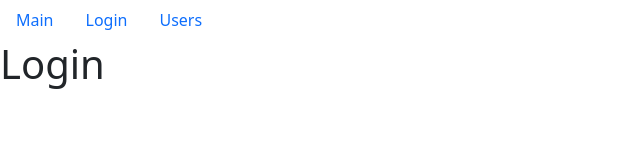
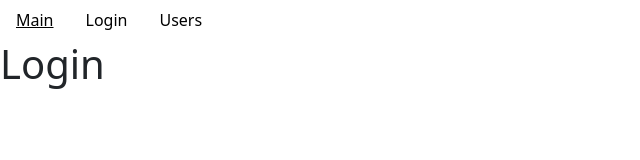
Before and after one commit to ValeryiaSharova/JJFD, a React (Create React App) app: page /login in a window 1280 px wide. Shown: the top 160 px of the page, without its empty margins (0-640 px from the left). Built offline with nearby package versions, Linux system fonts and the light colour scheme.

Commit message:
Necessary styles added.

```diff
--- a/src/styles/users.css
+++ b/src/styles/users.css
@@ -35,3 +35,24 @@ td:nth-child(3) {
 .bi {
   cursor: pointer;
 }
+
+.link {
+  text-decoration: none;
+  color: black;
+}
+
+.link:hover {
+  text-decoration: underline;
+  color: black;
+}
+
+.nav-link {
+  color: black;
+}
+
+.nav-link:hover,
+.nav-link:focus,
+.nav-link:visited {
+  color: black;
+  text-decoration: underline;
+}
```
